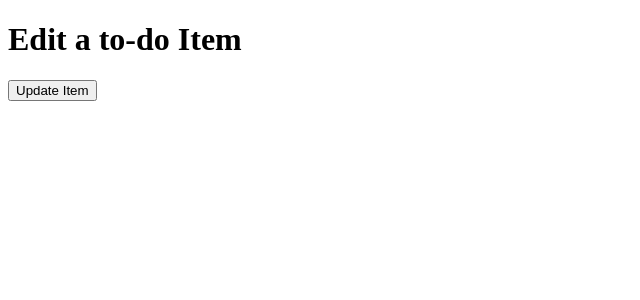
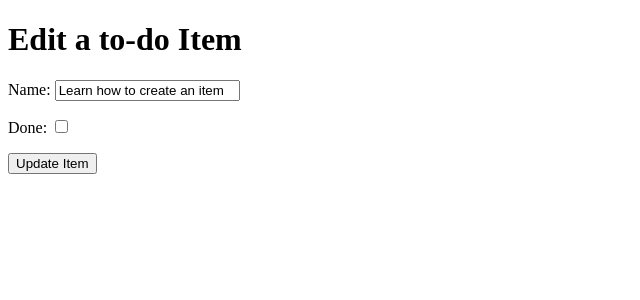
Before and after one commit to AngMaher/ci-fsf-hello-django, a Django app: page /edit/3 in a window 1280 px wide. Shown: the top 300 px of the page, without its empty margins (0-640 px from the left). Run offline with Django 3.2, Linux system fonts and the light colour scheme; data comes from the database, SQL or seed files in the repository; both versions use the stored data as it was after the commit.

Commit message:
toggle/delete functionality

```diff
--- a/django_todo/urls.py
+++ b/django_todo/urls.py
@@ -15,11 +15,13 @@ Including another URLconf
 """
 from django.contrib import admin
 from django.urls import path
-from todo.views import get_todo_list, add_item, edit_item
+from todo import views
 
 urlpatterns = [
     path('admin/', admin.site.urls),
-    path('', get_todo_list, name='get_todo_list'),
-    path('add', add_item, name='add'),
-    path('edit/<item_id>', edit_item, name='edit'),
+    path('', views.get_todo_list, name='get_todo_list'),
+    path('add', views.add_item, name='add'),
+    path('edit/<item_id>', views.edit_item, name='edit'),
+    path('toggle/<item_id>', views.toggle_item, name='toggle'),
+    path('delete/<item_id>', views.delete_item, name='delete'),
 ]
--- a/todo/views.py
+++ b/todo/views.py
@@ -1,4 +1,4 @@
-from django.shortcuts import render, redirect
+from django.shortcuts import render, redirect, get_object_or_404
 from .models import Item
 from .forms import ItemForm
 
@@ -29,4 +29,30 @@ def add_item(request):
 
 
 def edit_item(request, item_id):
-    return render(request, 'todo/edit_item.html')
+    item = get_object_or_404(Item, id=item_id)
+    if request.method == "POST":
+        form = ItemForm(request.POST, instance=item)
+        if form.is_valid():
+            form.save()
+        # name = request.POST.get('item_name')
+        # done = 'done' in request.POST
+        # Item.objects.create(name=name, done=done)
+            return redirect('get_todo_list')
+    form = ItemForm(instance=item)
+    context = {
+        'form': form
+    }
+    return render(request, 'todo/edit_item.html', context)
+
+
+def toggle_item(request, item_id):
+    item = get_object_or_404(Item, id=item_id)
+    item.done= not item.done
+    item.save()
+    return redirect('get_todo_list')
+
+
+def delete_item(request, item_id):
+    item = get_object_or_404(Item, id=item_id)
+    item.delete()
+    return redirect('get_todo_list')
```
Also changed, not shown: todo/templates/todo/todo_list.html (+10 -0 lines), db.sqlite3.
